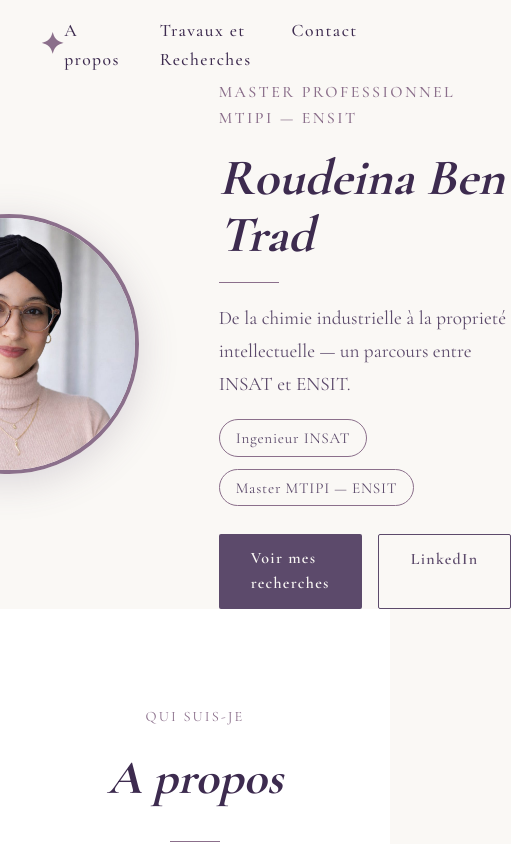
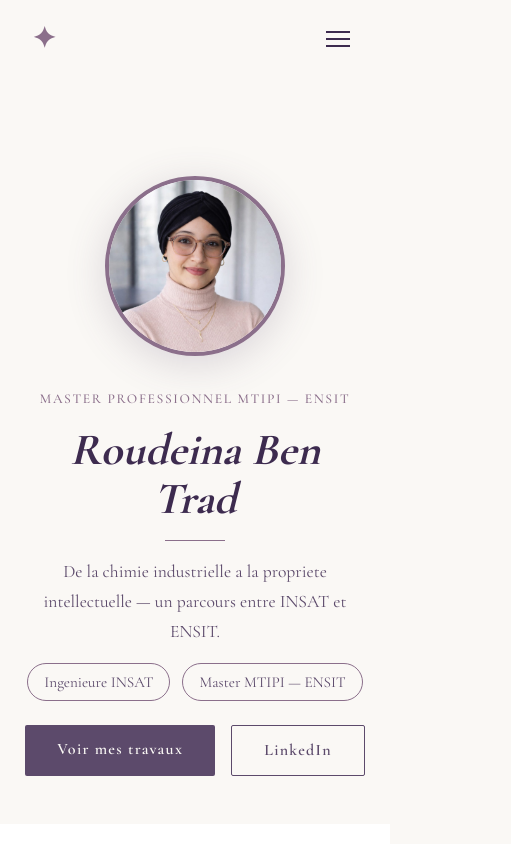
Before and after one commit to roudeina17/Roudeina-portfolio, a React (Vite) app: page / in a window 390 px wide. Shown: the top 844 px of the page, 511 px wide, since content can reach past the window. Built offline with nearby package versions, Linux system fonts and the light colour scheme.

Commit message:
responsive

```diff
--- a/src/components/Hero.jsx
+++ b/src/components/Hero.jsx
@@ -1,41 +1,43 @@
 import { motion } from 'framer-motion'
 
 function Hero() {
+  const isMobile = window.innerWidth < 768
+
   return (
     <section id="hero" style={{
-     minHeight: 'auto',
-paddingTop: '15rem',
-paddingBottom: '5rem',
+      minHeight: 'auto',
       display: 'flex',
       alignItems: 'center',
       justifyContent: 'center',
-      padding: '0 2.5rem',
+      padding: isMobile ? '6rem 1.5rem 3rem' : '8rem 2.5rem 4rem',
       backgroundColor: '#FAF8F5',
     }}>
       <div style={{
         display: 'flex',
-        flexDirection: 'row',
+        flexDirection: isMobile ? 'column' : 'row',
         alignItems: 'center',
         justifyContent: 'center',
-        gap: '5rem',
+        gap: isMobile ? '2rem' : '5rem',
         maxWidth: '1100px',
         width: '100%',
+        textAlign: isMobile ? 'center' : 'left',
       }}>
 
         {/* Photo */}
         <motion.div
-          initial={{ opacity: 0, x: -40 }}
-          animate={{ opacity: 1, x: 0 }}
+          initial={{ opacity: 0, x: isMobile ? 0 : -40, y: isMobile ? -20 : 0 }}
+          animate={{ opacity: 1, x: 0, y: 0 }}
           transition={{ duration: 0.8, ease: 'easeOut' }}
           style={{ flexShrink: 0 }}
         >
           <div style={{
-            width: '260px',
-            height: '260px',
+            width: isMobile ? '180px' : '260px',
+            height: isMobile ? '180px' : '260px',
             borderRadius: '50%',
             overflow: 'hidden',
             border: '4px solid #8B6F8B',
             boxShadow: '0 8px 40px rgba(91,74,107,0.2)',
+            margin: isMobile ? '0 auto' : '0',
           }}>
             <img
               src={import.meta.env.BASE_URL + 'photo.jpeg'}
@@ -55,10 +57,10 @@ paddingBottom: '5rem',
 
         {/* Text */}
         <motion.div
-          initial={{ opacity: 0, x: 40 }}
-          animate={{ opacity: 1, x: 0 }}
+          initial={{ opacity: 0, x: isMobile ? 0 : 40, y: isMobile ? 20 : 0 }}
+          animate={{ opacity: 1, x: 0, y: 0 }}
           transition={{ duration: 0.8, ease: 'easeOut', delay: 0.2 }}
-          style={{ display: 'flex', flexDirection: 'column', gap: '1.2rem' }}
+          style={{ display: 'flex', flexDirection: 'column', gap: '1rem', alignItems: isMobile ? 'center' : 'flex-start' }}
         >
           <motion.p
             initial={{ opacity: 0, y: 10 }}
@@ -66,10 +68,10 @@ paddingBottom: '5rem',
             transition={{ delay: 0.4, duration: 0.6 }}
             style={{
               fontFamily: 'Cormorant Garamond, serif',
-              fontSize: '1rem',
+              fontSize: '0.85rem',
               fontWeight: 500,
               color: '#8B6F8B',
-              letterSpacing: '0.15em',
+              letterSpacing: '0.12em',
               textTransform: 'uppercase',
               margin: 0,
             }}
@@ -83,7 +85,7 @@ paddingBottom: '5rem',
             transition={{ delay: 0.5, duration: 0.6 }}
             style={{
               fontFamily: 'Cormorant Garamond, serif',
-              fontSize: '3.2rem',
+              fontSize: isMobile ? '2.8rem' : '4rem',
               fontWeight: 700,
               color: '#3D2B4F',
               lineHeight: 1.1,
@@ -107,21 +109,21 @@ paddingBottom: '5rem',
             transition={{ delay: 0.8, duration: 0.6 }}
             style={{
               fontFamily: 'Cormorant Garamond, serif',
-              fontSize: '1.2rem',
+              fontSize: '1.1rem',
               color: '#5C4A6B',
               lineHeight: 1.7,
               maxWidth: '480px',
               margin: 0,
             }}
           >
-          De la chimie industrielle à la proprieté intellectuelle — un parcours entre INSAT et ENSIT.           </motion.p>
+            De la chimie industrielle a la propriete intellectuelle — un parcours entre INSAT et ENSIT.
+          </motion.p>
 
-          {/* Badges ecoles */}
           <motion.div
             initial={{ opacity: 0, y: 10 }}
             animate={{ opacity: 1, y: 0 }}
             transition={{ delay: 0.9, duration: 0.6 }}
-            style={{ display: 'flex', gap: '0.75rem', flexWrap: 'wrap' }}
+            style={{ display: 'flex', gap: '0.75rem', flexWrap: 'wrap', justifyContent: isMobile ? 'center' : 'flex-start' }}
           >
             <span style={{
               padding: '0.35rem 1rem',
@@ -130,9 +132,8 @@ paddingBottom: '5rem',
               fontFamily: 'Cormorant Garamond, serif',
               fontSize: '0.95rem',
               color: '#5C4A6B',
-              letterSpacing: '0.05em',
             }}>
-              Ingenieur INSAT
+              Ingenieure INSAT
             </span>
             <span style={{
               padding: '0.35rem 1rem',
@@ -141,7 +142,6 @@ paddingBottom: '5rem',
               fontFamily: 'Cormorant Garamond, serif',
               fontSize: '0.95rem',
               color: '#5C4A6B',
-              letterSpacing: '0.05em',
             }}>
               Master MTIPI — ENSIT
             </span>
@@ -151,7 +151,7 @@ paddingBottom: '5rem',
             initial={{ opacity: 0, y: 10 }}
             animate={{ opacity: 1, y: 0 }}
             transition={{ delay: 1, duration: 0.6 }}
-            style={{ display: 'flex', gap: '1rem', marginTop: '0.5rem' }}
+            style={{ display: 'flex', gap: '1rem', marginTop: '0.5rem', flexWrap: 'wrap', justifyContent: isMobile ? 'center' : 'flex-start' }}
           >
             <a
               href="#presentations"
@@ -170,7 +170,7 @@ paddingBottom: '5rem',
               onMouseEnter={(e) => { e.target.style.backgroundColor = '#8B6F8B' }}
               onMouseLeave={(e) => { e.target.style.backgroundColor = '#5C4A6B' }}
             >
-              Voir mes recherches
+              Voir mes travaux
             </a>
             <a
               href="https://www.linkedin.com/in/roudeina-ben-trad/"
--- a/src/components/Navbar.jsx
+++ b/src/components/Navbar.jsx
@@ -2,11 +2,18 @@ import { useState, useEffect } from 'react'
 
 function Navbar() {
   const [scrolled, setScrolled] = useState(false)
+  const [menuOpen, setMenuOpen] = useState(false)
+  const [isMobile, setIsMobile] = useState(window.innerWidth < 768)
 
   useEffect(() => {
     const handleScroll = () => setScrolled(window.scrollY > 50)
+    const handleResize = () => setIsMobile(window.innerWidth < 768)
     window.addEventListener('scroll', handleScroll)
-    return () => window.removeEventListener('scroll', handleScroll)
+    window.addEventListener('resize', handleResize)
+    return () => {
+      window.removeEventListener('scroll', handleScroll)
+      window.removeEventListener('resize', handleResize)
+    }
   }, [])
 
   const links = [
@@ -22,11 +29,11 @@ function Navbar() {
       left: 0,
       right: 0,
       zIndex: 100,
-      padding: '1rem 2.5rem',
+      padding: '1rem 2rem',
       display: 'flex',
       justifyContent: 'space-between',
       alignItems: 'center',
-      backgroundColor: scrolled ? 'rgba(250,248,245,0.95)' : 'transparent',
+      backgroundColor: scrolled || menuOpen ? 'rgba(250,248,245,0.97)' : 'transparent',
       backdropFilter: scrolled ? 'blur(10px)' : 'none',
       boxShadow: scrolled ? '0 1px 20px rgba(61,43,31,0.08)' : 'none',
       transition: 'all 0.3s ease',
@@ -44,6 +51,9 @@ function Navbar() {
       >
         ✦
       </a>
+
+      {/* Desktop links */}
+      {!isMobile && (
         <ul style={{ display: 'flex', gap: '2.5rem', listStyle: 'none', margin: 0, padding: 0 }}>
           {links.map((link) => (
             <li key={link.href}>
@@ -74,6 +84,83 @@ function Navbar() {
             </li>
           ))}
         </ul>
+      )}
+
+      {/* Burger button */}
+      {isMobile && (
+        <button
+          onClick={() => setMenuOpen(!menuOpen)}
+          style={{
+            background: 'none',
+            border: 'none',
+            cursor: 'pointer',
+            padding: '0.5rem',
+            display: 'flex',
+            flexDirection: 'column',
+            gap: '5px',
+          }}
+        >
+          <span style={{
+            display: 'block',
+            width: '24px',
+            height: '2px',
+            backgroundColor: '#3D2B4F',
+            transition: 'all 0.3s ease',
+            transform: menuOpen ? 'rotate(45deg) translate(5px, 5px)' : 'none',
+          }} />
+          <span style={{
+            display: 'block',
+            width: '24px',
+            height: '2px',
+            backgroundColor: '#3D2B4F',
+            transition: 'all 0.3s ease',
+            opacity: menuOpen ? 0 : 1,
+          }} />
+          <span style={{
+            display: 'block',
+            width: '24px',
+            height: '2px',
+            backgroundColor: '#3D2B4F',
+            transition: 'all 0.3s ease',
+            transform: menuOpen ? 'rotate(-45deg) translate(5px, -5px)' : 'none',
+          }} />
+        </button>
+      )}
+
+      {/* Mobile menu */}
+      {isMobile && menuOpen && (
+        <div style={{
+          position: 'absolute',
+          top: '100%',
+          left: 0,
+          right: 0,
+          backgroundColor: 'rgba(250,248,245,0.97)',
+          padding: '1.5rem 2rem',
+          display: 'flex',
+          flexDirection: 'column',
+          gap: '1.5rem',
+          boxShadow: '0 4px 20px rgba(61,43,31,0.08)',
+        }}>
+          {links.map((link) => (
+            <a
+              key={link.href}
+              href={link.href}
+              onClick={() => setMenuOpen(false)}
+              style={{
+                fontFamily: 'Cormorant Garamond, serif',
+                fontSize: '1.3rem',
+                fontWeight: 500,
+                color: '#3D2B4F',
+                textDecoration: 'none',
+                letterSpacing: '0.08em',
+                transition: 'color 0.3s ease',
+              }}
+            >
+              {link.label}
+            </a>
+          ))}
+        </div>
+      )}
     </nav>
   )
 }
```
Lines whose indentation alone changed are shown as unchanged.
